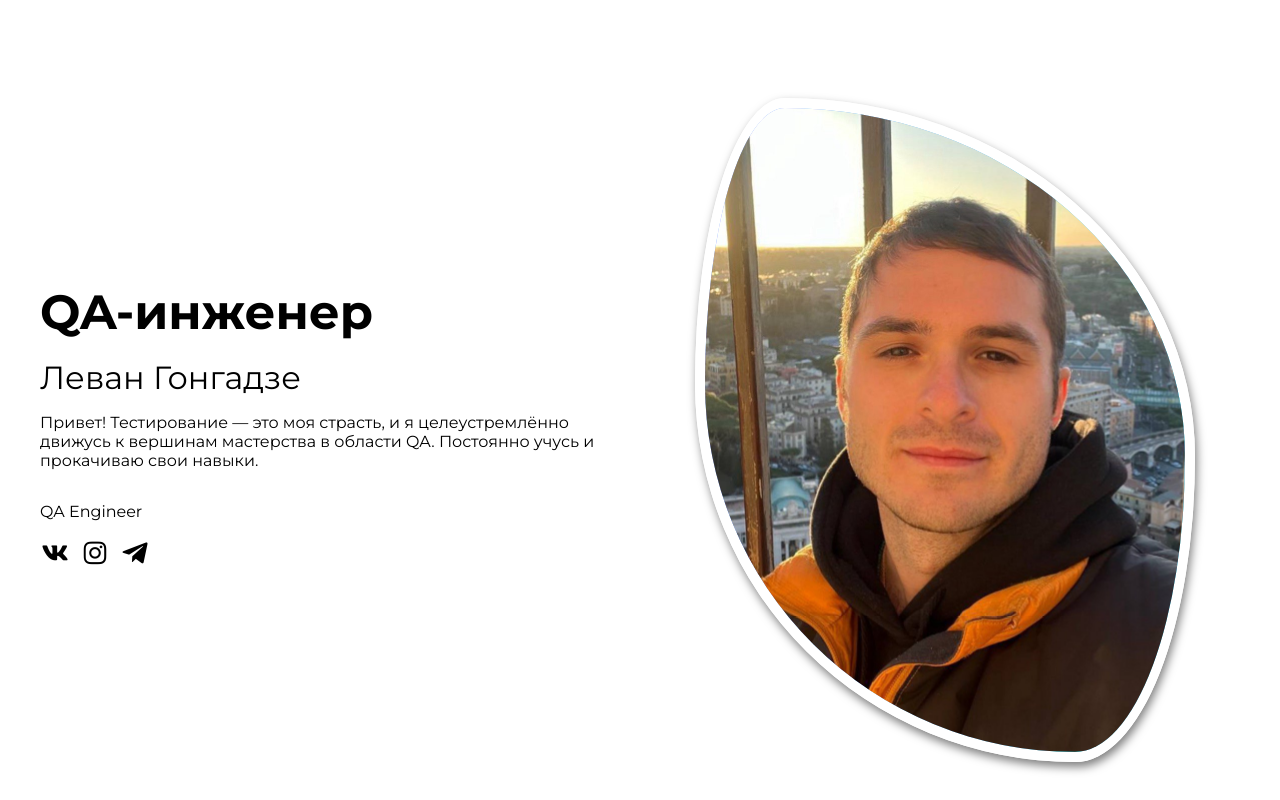
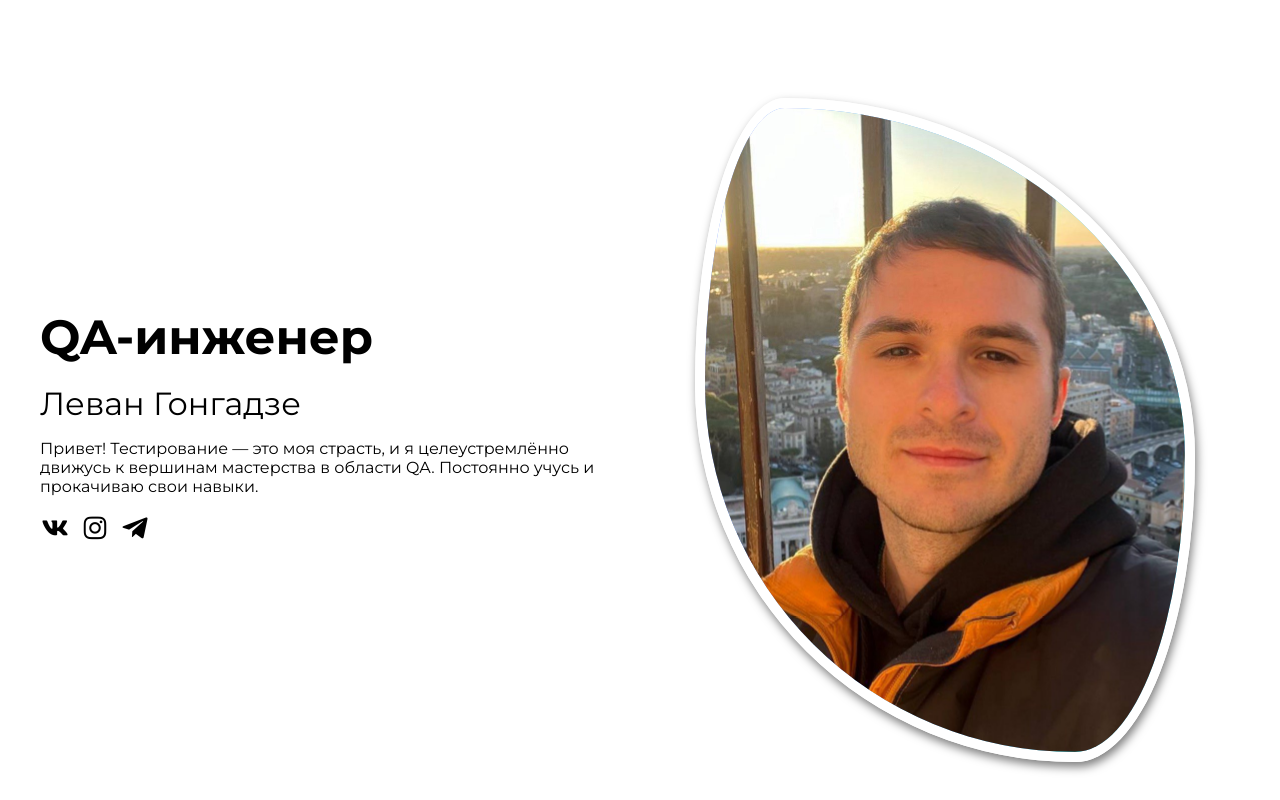
Before and after one commit to Leokartveli/CV, a plain HTML site: page index.html in a window 1280 px wide. Shown: the top 800 px of the page. Drawn offline with nearby package versions, Linux system fonts and the light colour scheme.

Commit message:
убрал параграф

```diff
--- a/index.html
+++ b/index.html
@@ -30,8 +30,8 @@
       <div class="hero__about">
         <h1 class="hero__title">QA-инженер</h1>
         <h2 class="hero__subtitle">Леван Гонгадзе</h2>
-        <p class="hero__description">Привет! Тестирование — это моя страсть, и я целеустремлённо движусь к вершинам мастерства в области QA. Постоянно учусь и прокачиваю свои навыки.</p>
-        <p class="hero__description">QA Engineer</p>
+        <p class="hero__description">Привет! Тестирование — это моя страсть, и я целеустремлённо движусь к вершинам
+          мастерства в области QA. Постоянно учусь и прокачиваю свои навыки.</p>
         <div class="hero__links">
           <a class="hero__link" href="https://vk.com/lgongadze" target="_blank"><i class='bx bxl-vk'></i></a>
           <a class="hero__link" href="https://www.instagram.com/leokartvel/"><i class='bx bxl-instagram'></i></a>
```
